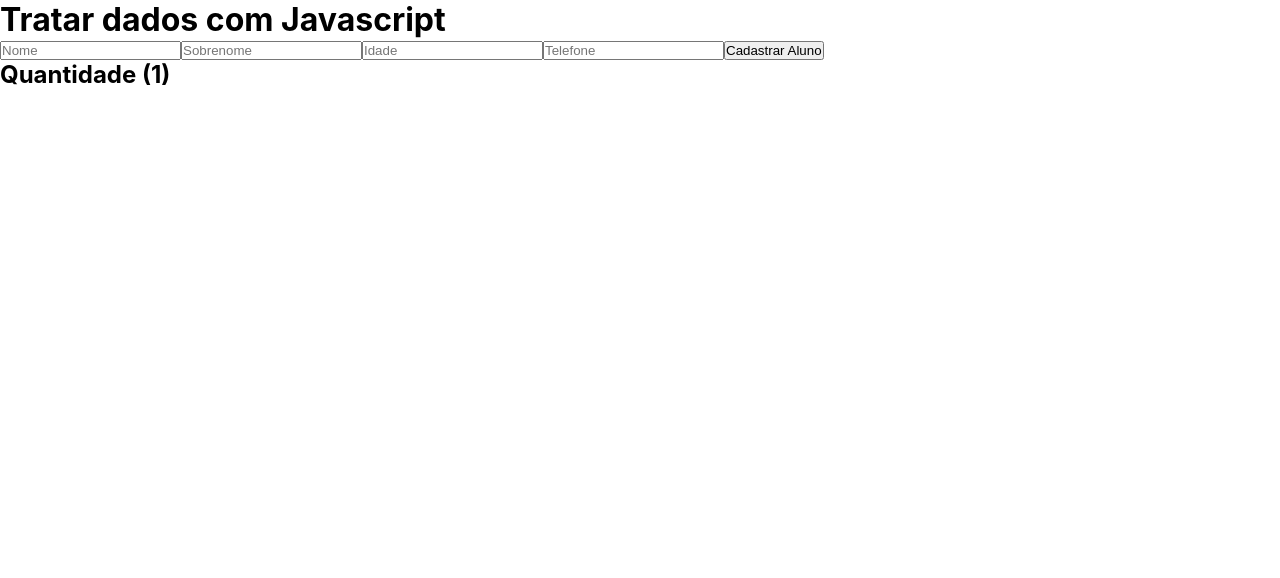
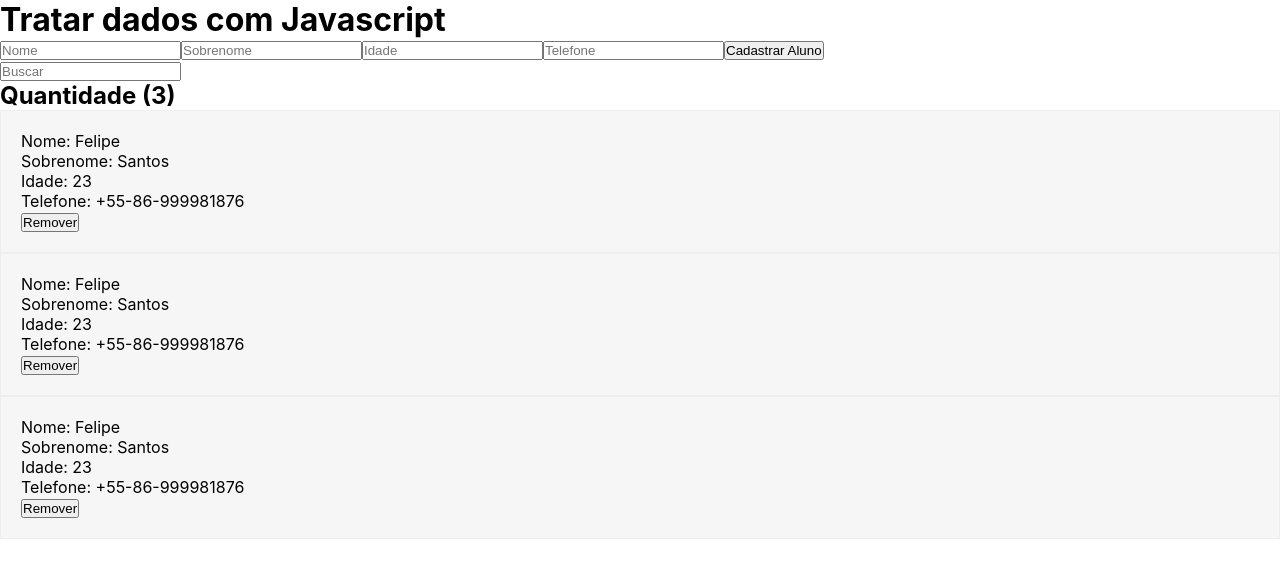
Before and after one commit to luizfelper/ArraysInJavascript, a React (Create React App) app: page / in a window 1280 px wide. Shown: the top 578 px of the page. Built offline with nearby package versions, Linux system fonts and the light colour scheme.

Commit message:
Ajustes no botão de delete

```diff
--- a/src/App.css
+++ b/src/App.css
@@ -39,3 +39,9 @@
     transform: rotate(360deg);
   }
 }
+
+.ItemAluno {
+  background-color: #f6f6f6;
+  padding: 20px;
+  border: 1px solid #eee;
+}
--- a/src/App.js
+++ b/src/App.js
@@ -7,14 +7,29 @@ function App() {
     Nome: 'Felipe',
     Sobrenome: 'Santos',
     Idade: '23',
-    Telefone: '+55-86-999981876'}
+    Telefone: '+55-86-999981876'
+  },
+  {
+    Id: 1,
+    Nome: 'Felipe',
+    Sobrenome: 'Santos',
+    Idade: '23',
+    Telefone: '+55-86-999981876'
+  },
+  {
+    Id: 1,
+    Nome: 'Felipe',
+    Sobrenome: 'Santos',
+    Idade: '23',
+    Telefone: '+55-86-999981876'
+  }
   ]);
 
 
   return (
     <div className="App">
       <h1>Tratar dados com Javascript</h1>
-      <form onSubmit={function addPessoas(e){
+      <form onSubmit={function addPessoas(e) {
         e.preventDefault();
         const dadosPessoa = new FormData(e.target);
 
@@ -30,16 +45,42 @@ function App() {
         setDados(pessoasAtualizadas);
         console.log(pessoasAtualizadas);
       }}>
-        <input type="text" name="nome" placeholder="Nome"/>
-        <input type="text" name="sobrenome" placeholder="Sobrenome"/>
-        <input type="text" name="idade" placeholder="Idade"/>
-        <input type="text" name="telefone" placeholder="Telefone"/>
+        <input type="text" name="nome" placeholder="Nome" />
+        <input type="text" name="sobrenome" placeholder="Sobrenome" />
+        <input type="text" name="idade" placeholder="Idade" />
+        <input type="text" name="telefone" placeholder="Telefone" />
         <button>Cadastrar Aluno</button>
+      </form>
+      <form>
+        <input type="text" name="buscar" placeholder="Buscar" />
       </form>
 
       <h2>Quantidade ({dados.length})</h2>
 
+      {dados.map((itemAtual, i) => {
+        return (
+          <div className="ItemAluno" key={itemAtual.Id}>
+            <p>Nome: {itemAtual.Nome}</p>
+            <p>Sobrenome: {itemAtual.Sobrenome}</p>
+            <p>Idade: {itemAtual.Idade}</p>
+            <p>Telefone: {itemAtual.Telefone}</p>
+            <div>
+              <form onSubmit={ function excluir(e) {
+                e.preventDefault();
+                delete dados[i];
+                setDados(dados);
+                console.log(dados);
+              }}>
+              <button>Remover</button>
+              </form>
+
+            </div>
+          </div>
+
+        )
+      })}
+
     </div>
   );
-    }
+}
 export default App;
```
